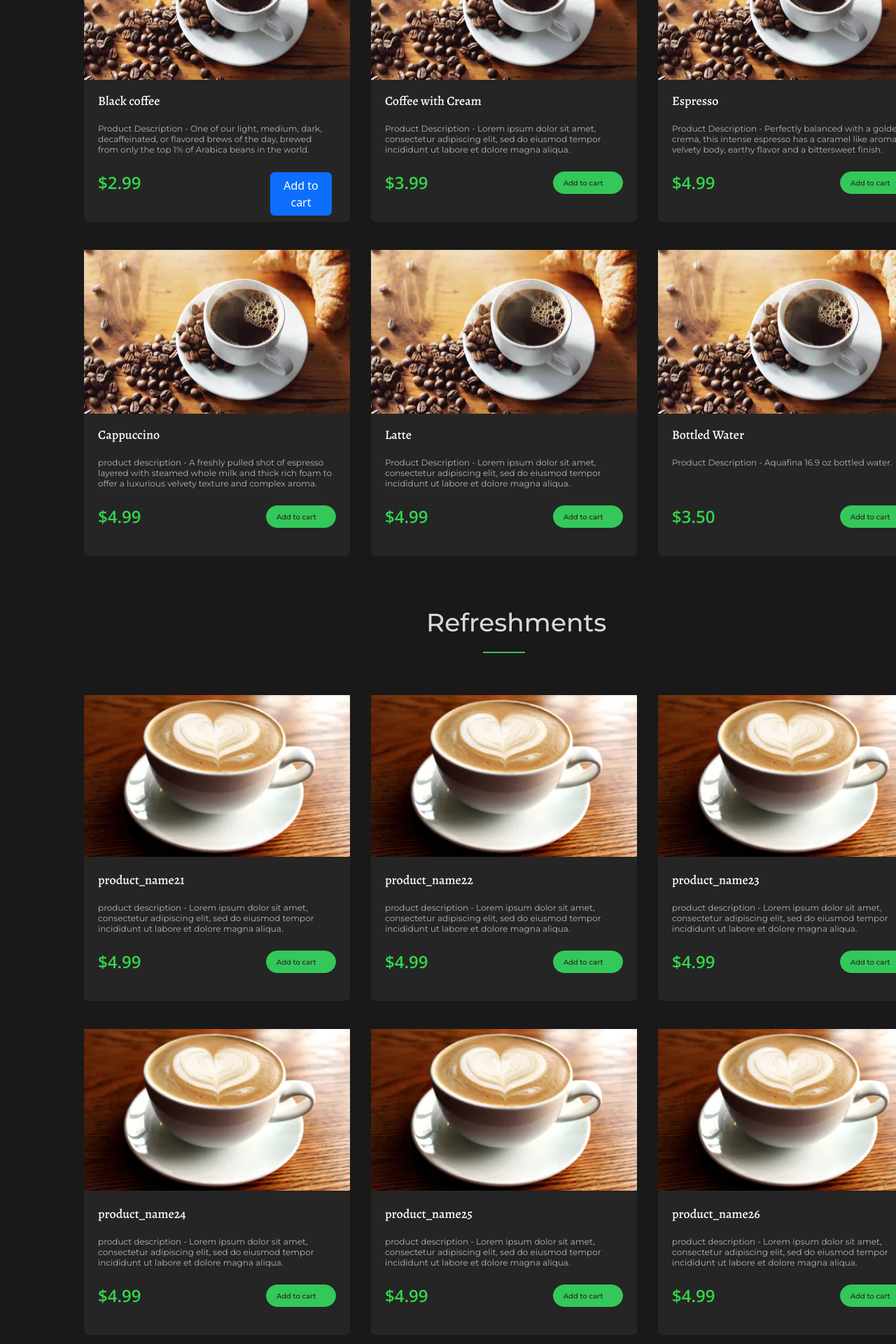
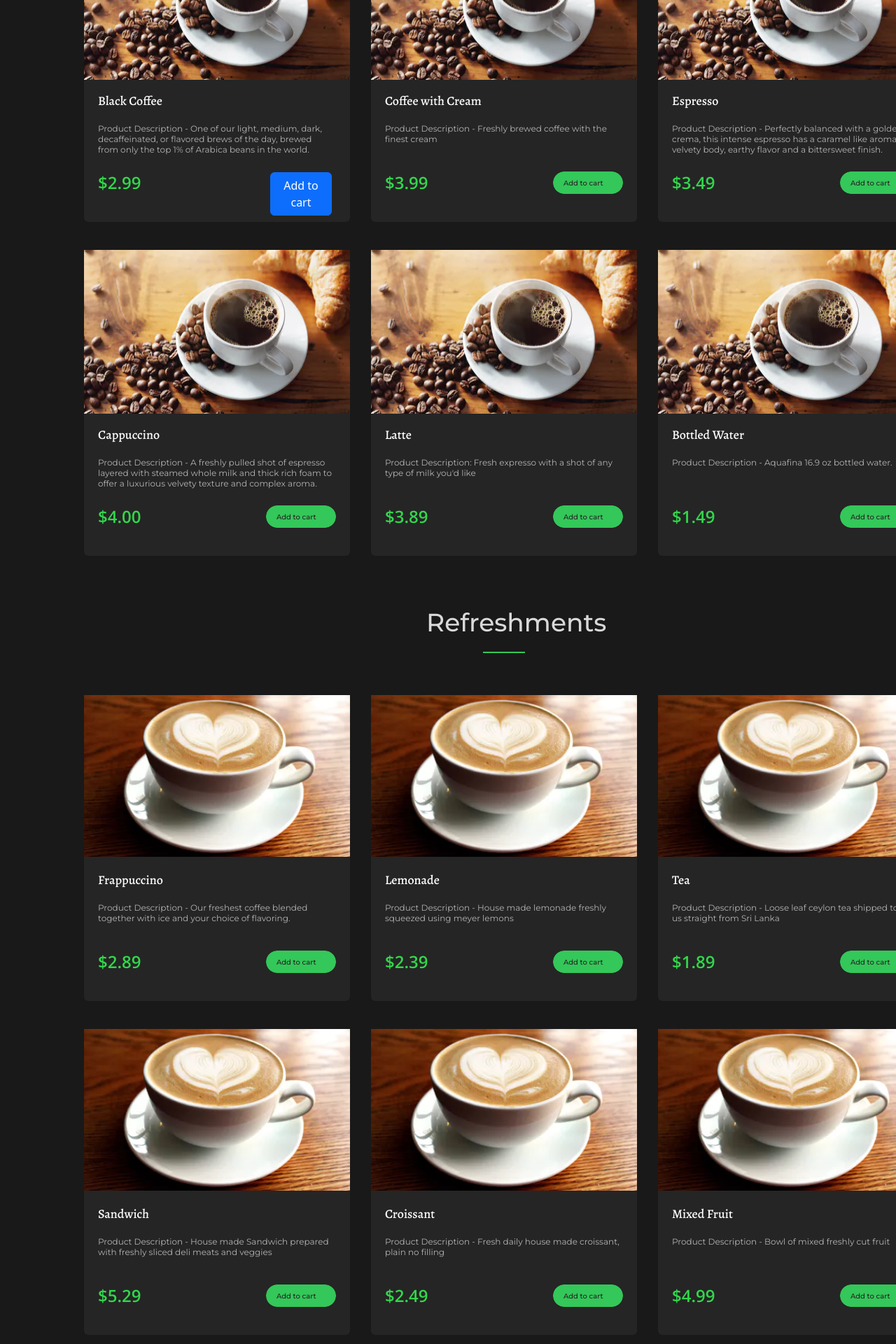
Before and after one commit to MatthewHummel/CSI3370_Project, a Vue app: page /menu in a window 1280 px wide. Shown: the part 420-2340 px from the top of the page at 70% size. Built offline with nearby package versions, Linux system fonts and the light colour scheme; a web font is replaced by a local one; what @lottiefiles/vue-lottie-player would draw is missing.

Commit message:
Helped enter data into menu

```diff
--- a/src/views/menupage.vue
+++ b/src/views/menupage.vue
@@ -21,7 +21,7 @@
             class="main-desktop-logo"
           />
           <span class="main-desktop-text048">
-            <span>Super generic cafe</span>
+            <span>Super Generic Cafe</span>
           </span>
         </div>
       </div>
@@ -87,13 +87,11 @@
           />
           <span class="menupage-text024">
             <span>
-              product description - Lorem ipsum dolor sit
-              amet, consectetur adipiscing elit, sed do eiusmod tempor incididunt
-              ut labore et dolore magna aliqua.
+              Product Description - Bowl of mixed freshly cut fruit
             </span>
           </span>
           <span class="menupage-text026">
-            <span>product_name26</span>
+            <span>Mixed Fruit</span>
           </span>
           <div class="menupage-picture">
             <img
@@ -120,13 +118,11 @@
           />
           <span class="menupage-text032">
             <span>
-              product description - Lorem ipsum dolor sit
-              amet, consectetur adipiscing elit, sed do eiusmod tempor incididunt
-              ut labore et dolore magna aliqua.
+              Product Description - Fresh daily house made croissant, plain no filling
             </span>
           </span>
           <span class="menupage-text034">
-            <span>product_name25</span>
+            <span>Croissant</span>
           </span>
           <div class="menupage-picture01">
             <img
@@ -135,7 +131,7 @@
               class="menupage-lattepic011"
             />
           </div>
-          <span class="menupage-text036"><span>$4.99</span></span>
+          <span class="menupage-text036"><span>$2.49</span></span>
           <button class="menupage-addtocartbutton01">
             <img
               src="/playground_assets/primaryi2717-yilc-200h.png"
@@ -153,13 +149,11 @@
           />
           <span class="menupage-text040">
             <span>
-              product description - Lorem ipsum dolor sit
-              amet, consectetur adipiscing elit, sed do eiusmod tempor incididunt
-              ut labore et dolore magna aliqua.
+              Product Description - House made Sandwich prepared with freshly sliced deli meats and veggies
             </span>
           </span>
           <span class="menupage-text042">
-            <span>product_name24</span>
+            <span>Sandwich</span>
           </span>
           <div class="menupage-picture02">
             <img
@@ -168,7 +162,7 @@
               class="menupage-lattepic012"
             />
           </div>
-          <span class="menupage-text044"><span>$4.99</span></span>
+          <span class="menupage-text044"><span>$5.29</span></span>
           <button class="menupage-addtocartbutton02">
             <img
               src="/playground_assets/primaryi2717-boyp-200h.png"
@@ -186,13 +180,11 @@
           />
           <span class="menupage-text048">
             <span>
-              product description - Lorem ipsum dolor sit
-              amet, consectetur adipiscing elit, sed do eiusmod tempor incididunt
-              ut labore et dolore magna aliqua.
+              Product Description - Loose leaf ceylon tea shipped to us straight from Sri Lanka
             </span>
           </span>
           <span class="menupage-text050">
-            <span>product_name23</span>
+            <span>Tea</span>
           </span>
           <div class="menupage-picture03">
             <img
@@ -201,7 +193,7 @@
               class="menupage-lattepic013"
             />
           </div>
-          <span class="menupage-text052"><span>$4.99</span></span>
+          <span class="menupage-text052"><span>$1.89</span></span>
           <button class="menupage-addtocartbutton03">
             <img
               src="/playground_assets/primaryi2717-pdhc-200h.png"
@@ -219,13 +211,11 @@
           />
           <span class="menupage-text056">
             <span>
-              product description - Lorem ipsum dolor sit
-              amet, consectetur adipiscing elit, sed do eiusmod tempor incididunt
-              ut labore et dolore magna aliqua.
+              Product Description - House made lemonade freshly squeezed using meyer lemons
             </span>
           </span>
           <span class="menupage-text058">
-            <span>product_name22</span>
+            <span>Lemonade</span>
           </span>
           <div class="menupage-picture04">
             <img
@@ -234,7 +224,7 @@
               class="menupage-lattepic014"
             />
           </div>
-          <span class="menupage-text060"><span>$4.99</span></span>
+          <span class="menupage-text060"><span>$2.39</span></span>
           <button class="menupage-addtocartbutton04">
             <img
               src="/playground_assets/primaryi2717-dhtw-200h.png"
@@ -252,13 +242,11 @@
           />
           <span class="menupage-text064">
             <span>
-              product description - Lorem ipsum dolor sit
-              amet, consectetur adipiscing elit, sed do eiusmod tempor incididunt
-              ut labore et dolore magna aliqua.
+              Product Description - Our freshest coffee blended together with ice and your choice of flavoring.
             </span>
           </span>
           <span class="menupage-text066">
-            <span>product_name21</span>
+            <span>Frappuccino</span>
           </span>
           <div class="menupage-picture05">
             <img
@@ -267,7 +255,7 @@
               class="menupage-lattepic015"
             />
           </div>
-          <span class="menupage-text068"><span>$4.99</span></span>
+          <span class="menupage-text068"><span>$2.89</span></span>
           <button class="menupage-addtocartbutton05">
             <img
               src="/playground_assets/primaryi2717-7q3-200h.png"
@@ -313,7 +301,7 @@
               class="menupage-coffeepic01"
             />
           </div>
-          <span class="menupage-text077"><span>$3.50</span></span>
+          <span class="menupage-text077"><span>$1.49</span></span>
           <button class="menupage-addtocartbutton06">
             <img
               src="/playground_assets/primaryi2717-gm06-200h.png"
@@ -331,9 +319,7 @@
           />
           <span class="menupage-text081">
             <span>
-              Product Description - Lorem ipsum dolor sit
-              amet, consectetur adipiscing elit, sed do eiusmod tempor incididunt
-              ut labore et dolore magna aliqua.
+              Product Description: Fresh expresso with a shot of any type of milk you'd like
             </span>
           </span>
           <span class="menupage-text083">
@@ -351,7 +337,7 @@
               class="menupage-coffeepic011"
             />
           </div>
-          <span class="menupage-text085"><span>$4.99</span></span>
+          <span class="menupage-text085"><span>$3.89</span></span>
           <button class="menupage-addtocartbutton07">
             <img
               src="/playground_assets/primaryi2717-3w1b-200h.png"
@@ -369,7 +355,7 @@
           />
           <span class="menupage-text089">
             <span>
-              product description - A freshly pulled shot of espresso
+              Product Description - A freshly pulled shot of espresso
               layered with steamed whole milk and thick rich foam to
               offer a luxurious velvety texture and complex aroma.
             </span>
@@ -384,7 +370,7 @@
               class="menupage-coffeepic012"
             />
           </div>
-          <span class="menupage-text093"><span>$4.99</span></span>
+          <span class="menupage-text093"><span>$4.00</span></span>
           <button class="menupage-addtocartbutton08">
             <img
               src="/playground_assets/primaryi2717-qyuw-200h.png"
@@ -417,7 +403,7 @@
               class="menupage-coffeepic013"
             />
           </div>
-          <span class="menupage-text101"><span>$4.99</span></span>
+          <span class="menupage-text101"><span>$3.49</span></span>
           <button class="menupage-addtocartbutton09">
             <img
               src="/playground_assets/primaryi2717-m9bi-200h.png"
@@ -435,9 +421,7 @@
           />
           <span class="menupage-text105">
             <span>
-              Product Description - Lorem ipsum dolor sit
-              amet, consectetur adipiscing elit, sed do eiusmod tempor incididunt
-              ut labore et dolore magna aliqua.
+              Product Description - Freshly brewed coffee with the finest cream
             </span>
           </span>
           <span class="menupage-text107">
@@ -474,7 +458,7 @@
             </span>
           </span>
           <span class="menupage-text115">
-            <span>Black coffee</span>
+            <span>Black Coffee</span>
           </span>
           <div class="menupage-picture11">
             <img
--- a/src/views/menupage2.vue
+++ b/src/views/menupage2.vue
@@ -67,7 +67,7 @@
             class="menupage-background02" />
           <span class="menupage-text032">
             <span>
-              Product Description - Fresh daily house made croisant, plain no filling
+              Product Description - Fresh daily house made croissant, plain no filling
             </span>
           </span>
           <span class="menupage-text034">
@@ -92,7 +92,7 @@
             </span>
           </span>
           <span class="menupage-text042">
-            <span>Sandwhich</span>
+            <span>Sandwich</span>
           </span>
           <div class="menupage-picture02">
             <img src="/playground_assets/lattepic01i2717-3y7p-300h.png" alt="Lattepic01I2717"
@@ -151,7 +151,7 @@
             class="menupage-background06" />
           <span class="menupage-text064">
             <span>
-              Product Description - To be added
+              Product Description - Our freshest coffee blended together with ice and your choice of flavoring.
             </span>
           </span>
           <span class="menupage-text066">
@@ -201,9 +201,7 @@
             class="menupage-background08" />
           <span class="menupage-text081">
             <span>
-              Product Description - Lorem ipsum dolor sit
-              amet, consectetur adipiscing elit, sed do eiusmod tempor incididunt
-              ut labore et dolore magna aliqua.
+             Product Description: Fresh expresso with a shot of any type of milk you'd like
             </span>
           </span>
           <span class="menupage-text083">
@@ -272,9 +270,7 @@
             class="menupage-background11" />
           <span class="menupage-text105">
             <span>
-              Product Description - Lorem ipsum dolor sit
-              amet, consectetur adipiscing elit, sed do eiusmod tempor incididunt
-              ut labore et dolore magna aliqua.
+              Product Description - Freshly brewed coffee with the finest cream
             </span>
           </span>
           <span class="menupage-text107">
@@ -301,7 +297,7 @@
             </span>
           </span>
           <span class="menupage-text115">
-            <span>Black coffee</span>
+            <span>Black Coffee</span>
           </span>
           <div class="menupage-picture11">
             <img src="/playground_assets/lattepic01i2617-e67m-300h.png" alt="Lattepic01I2617"
```
